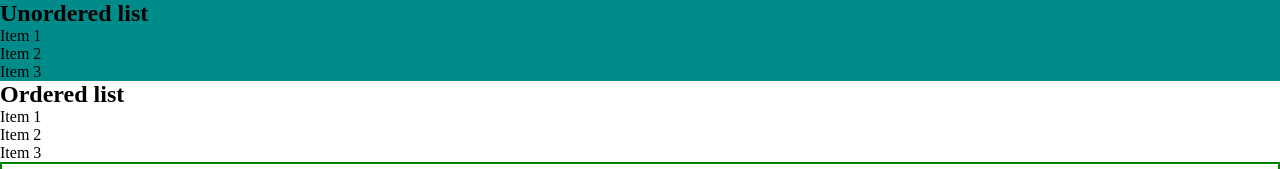
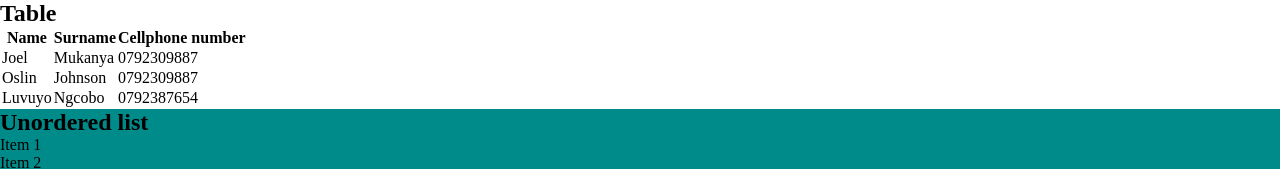
Before and after one commit to codjoelmayer/week2Examples, a plain HTML site: page index.html in a window 1280 px wide. Shown: the top 169 px of the page. Drawn offline with Linux system fonts and the light colour scheme.

Commit message:
Table example

```diff
--- a/index.html
+++ b/index.html
@@ -8,6 +8,36 @@
     <title>Week 2</title>
 </head>
 <body>
+    <!-- Table -->
+    <section>
+        <h2>Table</h2>
+        <table>
+            <thead>
+                <tr>
+                    <th>Name</th>
+                    <th>Surname</th>
+                    <th>Cellphone number</th>
+                </tr>
+            </thead>
+            <tbody>
+                <tr>
+                    <td>Joel</td>
+                    <td>Mukanya</td>
+                    <td>0792309887</td>
+                </tr>
+                <tr>
+                    <td>Oslin</td>
+                    <td>Johnson</td>
+                    <td>0792309887</td>
+                </tr>
+                <tr>
+                    <td>Luvuyo</td>
+                    <td>Ngcobo</td>
+                    <td>0792387654</td>
+                </tr>
+            </tbody>
+        </table>
+    </section>
     <!-- unordered list -->
     <section id="once">
         <h2>Unordered list</h2>
```
